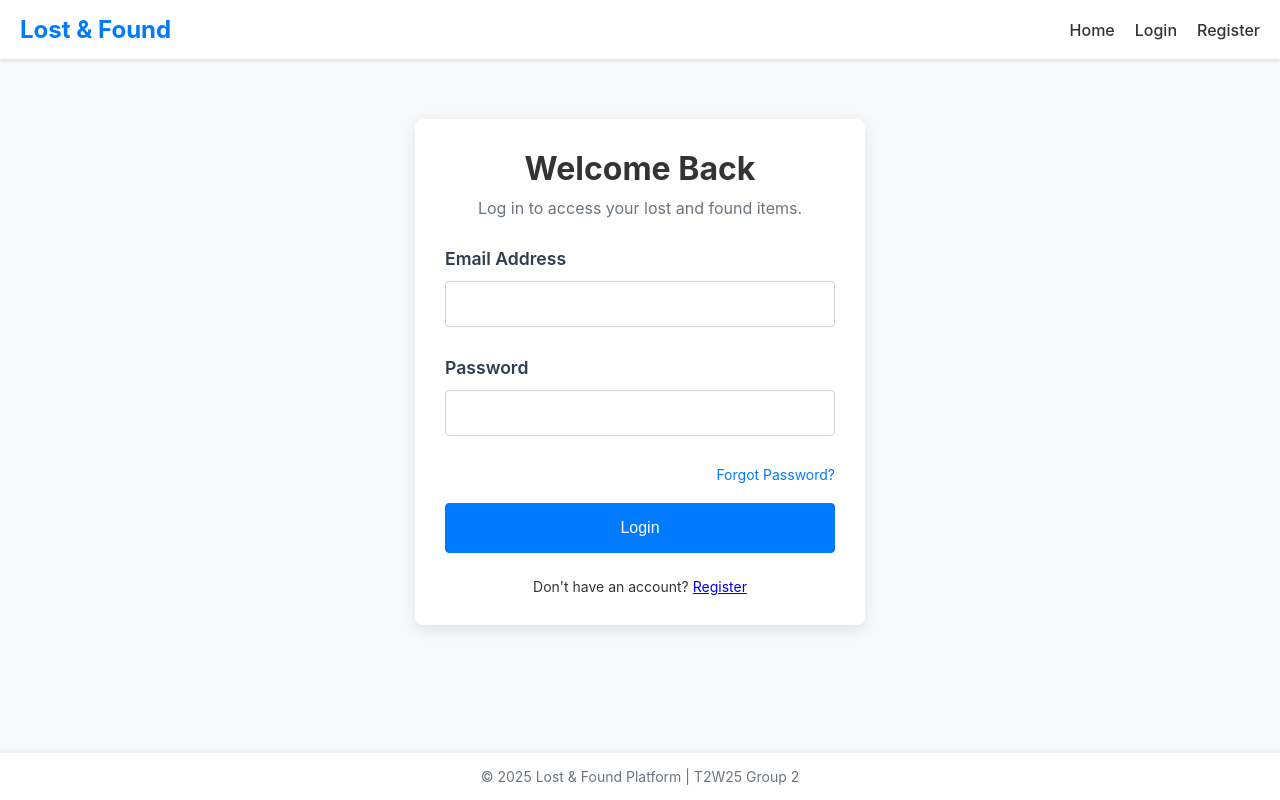
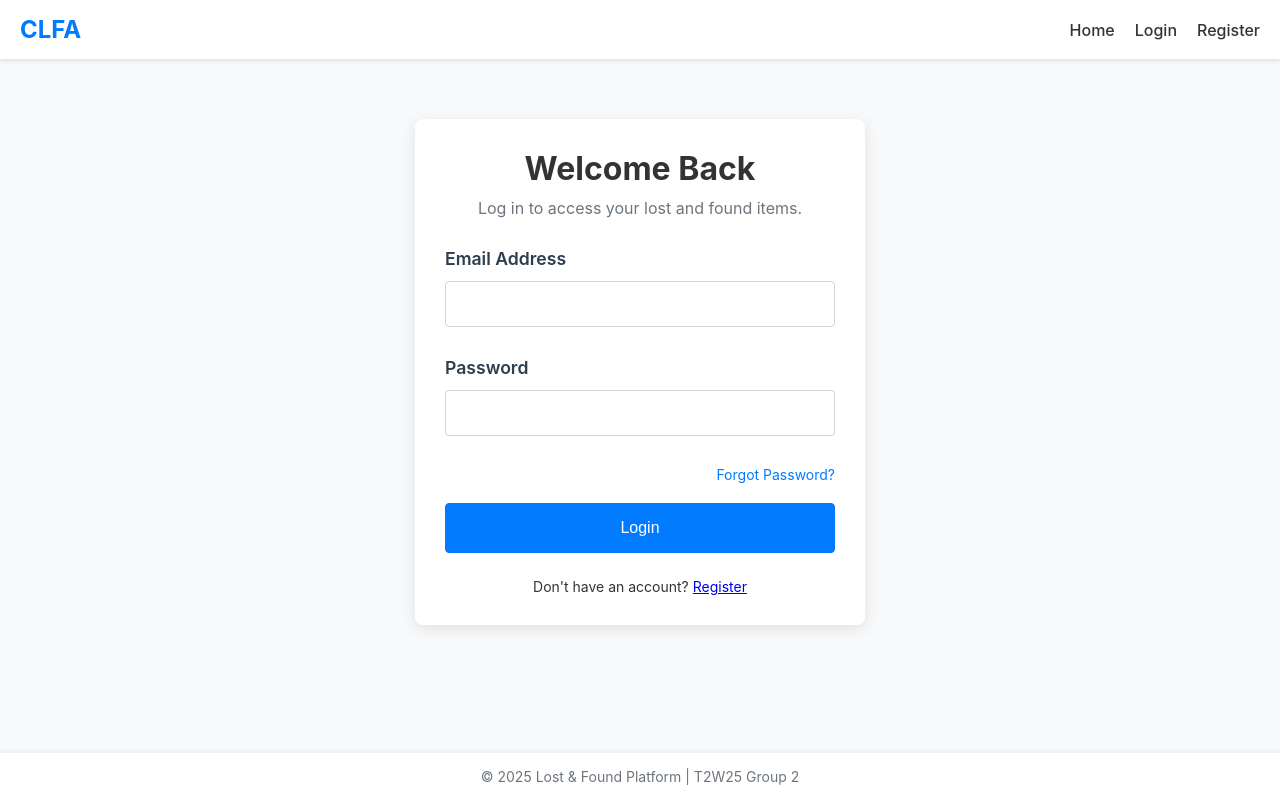
Before and after one commit to T2W25/lost-and-found-app, a React (Create React App) app: page /login in a window 1280 px wide. Built offline with nearby package versions, Linux system fonts and the light colour scheme; no server answers.

Commit message:
fixed css styles

```diff
--- a/src/components/layout/Header/Header.js
+++ b/src/components/layout/Header/Header.js
@@ -28,7 +28,7 @@ const Header = () => {
   return (
     <header className="header">
       <div className="logo">
-        <Link to="/">Lost & Found</Link>
+        <Link to="/">CLFA</Link>
       </div>
 
       <button
--- a/src/features/verification/pages/ClaimVerificationPage.css
+++ b/src/features/verification/pages/ClaimVerificationPage.css
@@ -81,7 +81,6 @@
   background-color: #fff;
   border-radius: 8px;
   padding: 24px;
-  box-shadow: 0 2px 4px rgba(0, 0, 0, 0.1);
   margin-bottom: 16px;
 }
 
```
